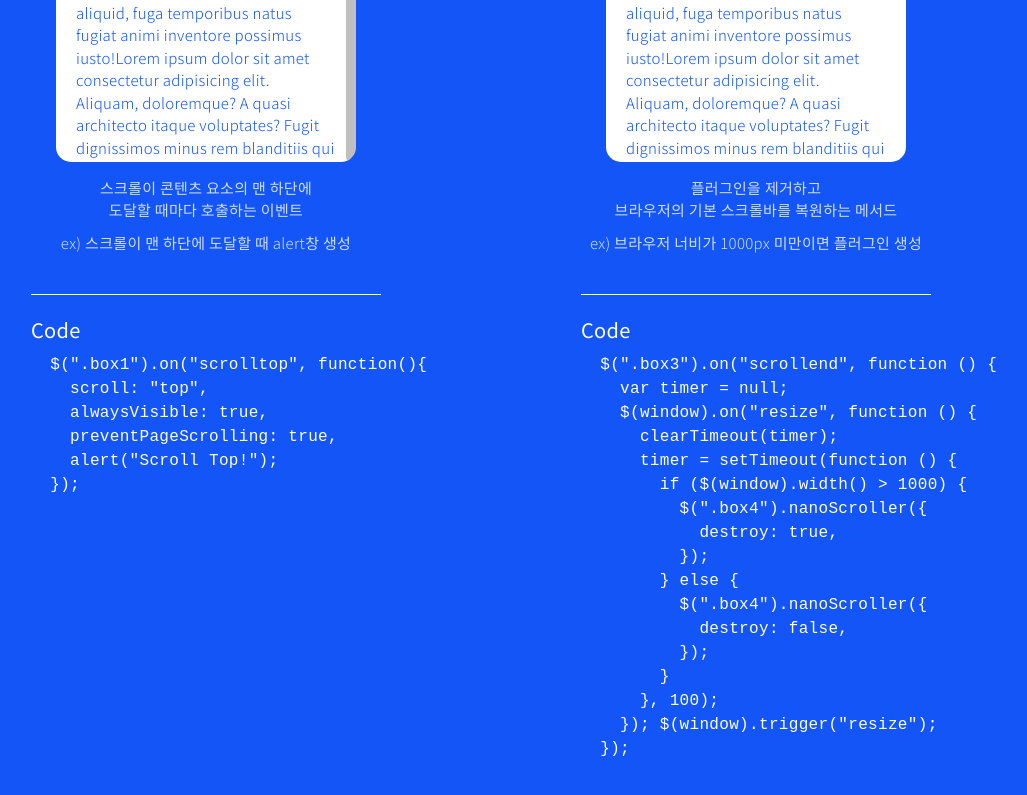
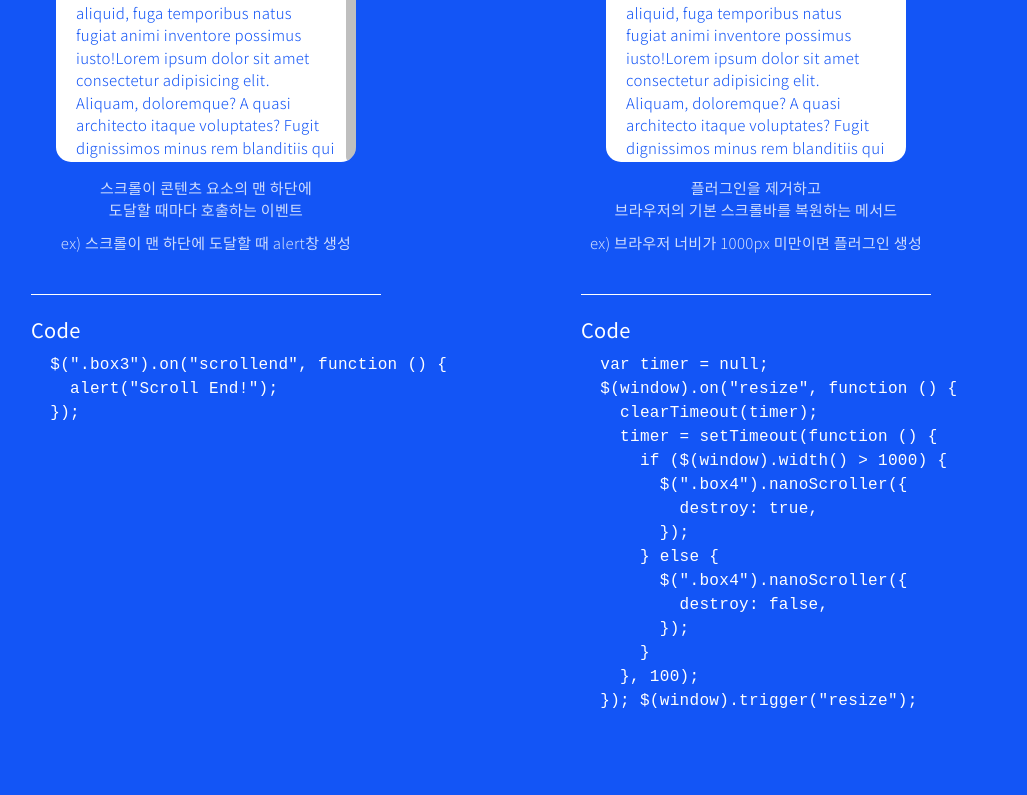
Before and after one commit to ez-publisher/effects, a plain HTML site: page scrollbars/nanoScroll.html in a window 1280 px wide. Shown: the part 1787-2582 px from the top of the page, without its empty margins (159-1186 px from the left). Drawn offline with Linux system fonts and the light colour scheme.

Commit message:
나노스크롤 완료

```diff
--- a/scrollbars/nanoScroll.html
+++ b/scrollbars/nanoScroll.html
@@ -76,11 +76,8 @@
       <div class="code-view">
         <p class="txt">Code<p>
         <pre>
-          $(".box1").on("scrolltop", function(){
-            scroll: "top",
-            alwaysVisible: true,
-            preventPageScrolling: true,
-            alert("Scroll Top!");
+          $(".box3").on("scrollend", function () {
+            alert("Scroll End!");
           });
         </pre>
       </div>
@@ -98,7 +95,6 @@
       <div class="code-view">
        <p class="txt">Code<p>
        <pre>
-          $(".box3").on("scrollend", function () {
           var timer = null;
           $(window).on("resize", function () {
             clearTimeout(timer);
@@ -114,7 +110,6 @@
               }
             }, 100);
           }); $(window).trigger("resize");
-          });
        </pre>
      </div>
     </div>
```
Lines whose indentation alone changed are shown as unchanged.
